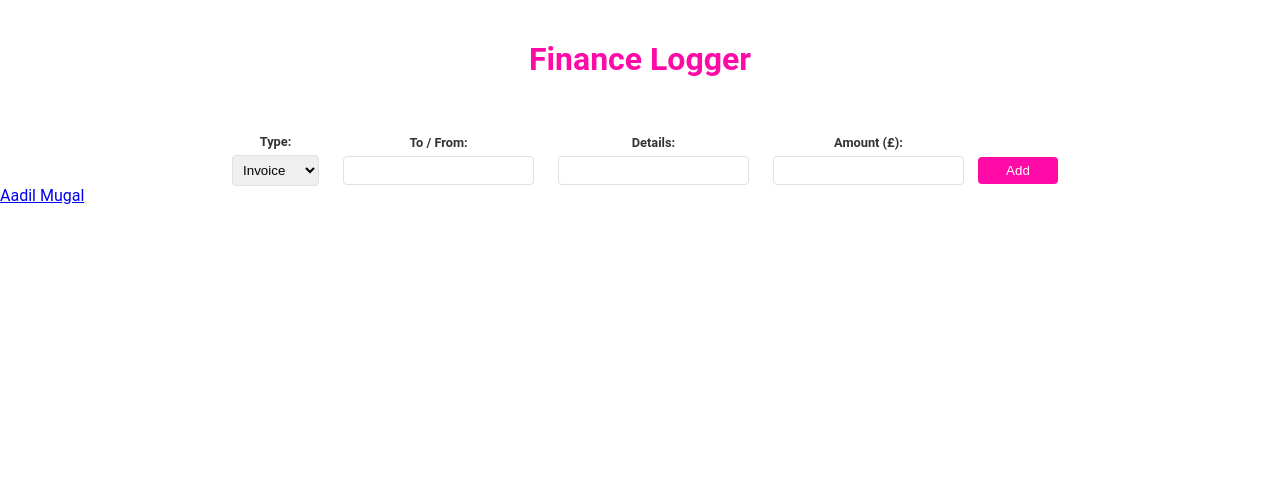
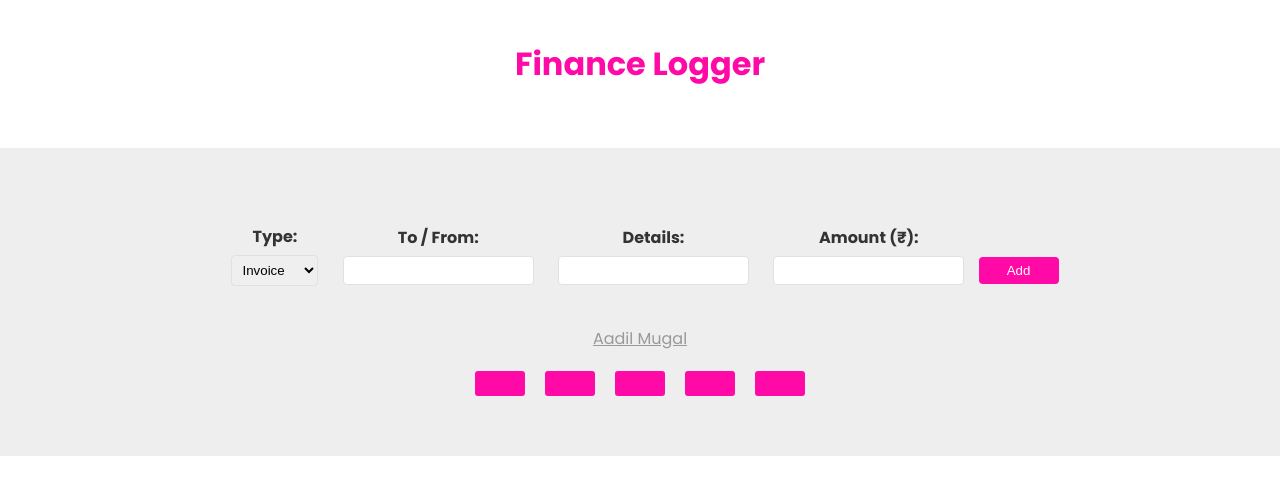
Before and after one commit to aadilmughal786/Finance-Logger-TS, a plain HTML site: page index.html in a window 1280 px wide. Drawn offline with Linux system fonts and the light colour scheme.

Commit message:
learned about basic TS

```diff
--- a/index.html
+++ b/index.html
@@ -3,12 +3,18 @@
     <meta charset="UTF-8" />
     <meta name="viewport" content="width=device-width, initial-scale=1.0" />
     <title>Finance Logger</title>
+    <link rel="preconnect" href="https://fonts.googleapis.com" />
+    <link rel="preconnect" href="https://fonts.gstatic.com" crossorigin />
+    <link
+      href="https://fonts.googleapis.com/css2?family=Poppins:wght@400;700&display=swap"
+      rel="stylesheet"
+    />
     <link rel="stylesheet" href="styles.css" />
   </head>
   <body>
     <h1>Finance Logger</h1>
 
-    <div>
+    <div class="input">
       <form class="new-item-form">
         <div class="field">
           <label>Type:</label>
@@ -26,14 +32,22 @@
           <input type="text" id="details" />
         </div>
         <div class="field">
-          <label>Amount (£):</label>
+          <label>Amount (₹):</label>
           <input type="number" id="amount" />
         </div>
         <button>Add</button>
       </form>
 
-      <a href="https://github.com/aadilmughal786">Aadil Mugal</a>
+      <a class="dev" href="https://github.com/aadilmughal786">Aadil Mugal</a>
+      <div class="theme">
+        <div></div>
+        <div></div>
+        <div></div>
+        <div></div>
+        <div></div>
+      </div>
     </div>
+
     <div class="wrapper">
       <!-- output list -->
       <ul class="item-list"></ul>
--- a/styles.css
+++ b/styles.css
@@ -1,72 +1,95 @@
-body{
+body {
   margin: 0;
-  font-family: Roboto;
+  font-family: "Poppins", sans-serif;
 }
-.wrapper{
+.wrapper {
   max-width: 960px;
   margin: 0 auto;
 }
-h1{
+
+:root {
+  --pink-color: #ff0aa7;
+}
+h1 {
   margin: 40px auto;
-  color: #ff0aa7;
+  color: var(--pink-color);
   text-align: center;
 }
-ul{
+ul {
   padding: 0;
   list-style-type: none;
 }
-li{
+li {
   padding: 6px 10px;
   border: 1px solid #eee;
   margin: 10px auto;
 }
-li h4{
-  color: #ff0aa7;
+li h4 {
+  color: --pink-color;
   margin: 0;
   text-transform: capitalize;
 }
-li p{
+li p {
   color: #333;
   margin: 8px 0 0;
 }
-footer{
+.input {
   background: #eee;
   padding: 60px;
   margin-top: 60px;
 }
-form{
+form {
   max-width: 960px;
   margin: 0 auto;
   text-align: center;
 }
-label{
+label {
   display: block;
   font-weight: bold;
-  font-size: 0.8em;
   color: #333;
   margin: 16px 0 6px;
 }
-input, select{
+input,
+select {
   padding: 6px;
   border: 1px solid #e1e1e1;
   border-radius: 4px;
 }
-.field{
+.field {
   display: inline-block;
   margin: 0 10px;
 }
-button{
+button {
   color: white;
   border: 0;
-  background: #ff0aa7;
+  background: var(--pink-color);
   padding: 6px;
   min-width: 80px;
   border-radius: 4px;
 }
-footer a{
+
+button:hover {
+  font-weight: bold;
+}
+
+.dev {
   text-align: center;
   display: block;
   color: #999;
   margin-top: 40px;
-  font-size: 0.7em;
 }
+
+.theme {
+  display: flex;
+  flex-direction: row;
+  gap: 20px;
+  justify-content: center;
+  margin-top: 20px;
+}
+
+.theme > div {
+  width: 50px;
+  height: 25px;
+  background-color: #ff0aa7;
+  border-radius: 3px;
+}
```
Also changed, not shown: 1 other file.
